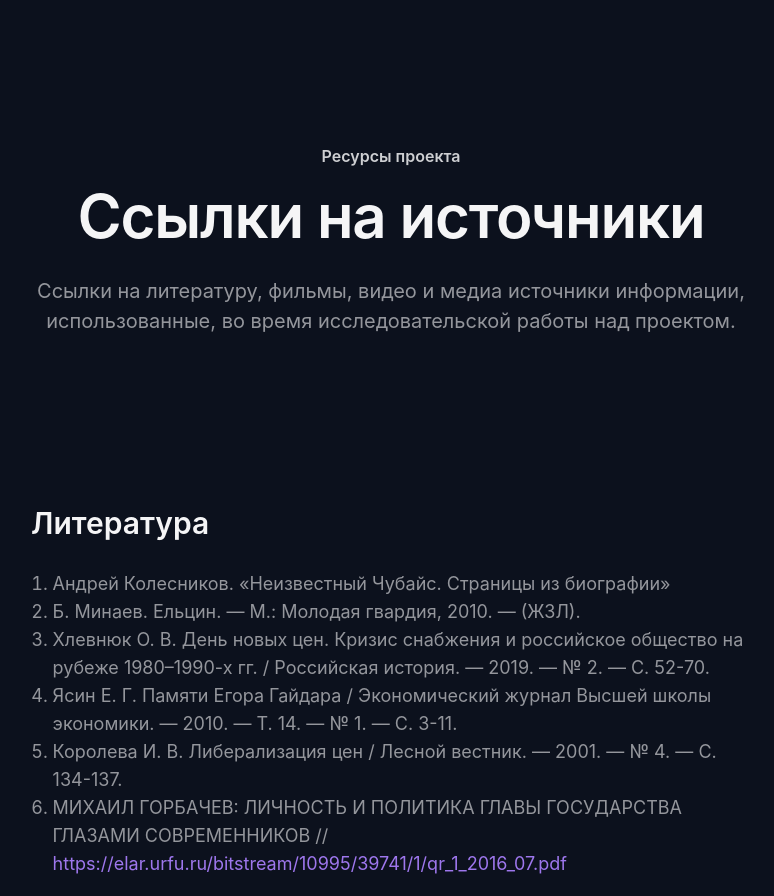
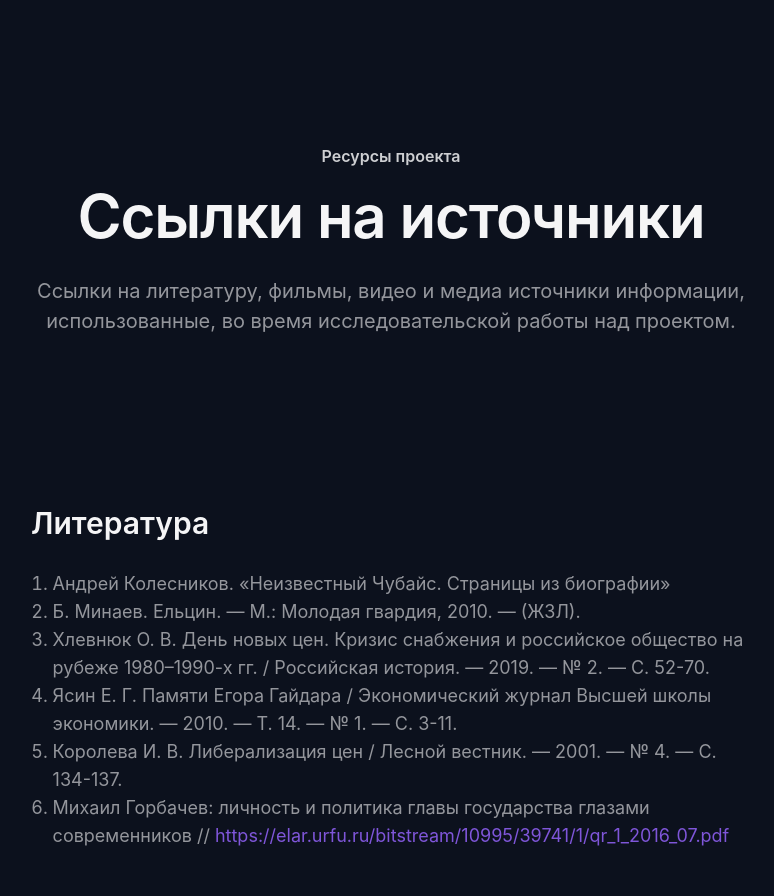
Before and after one commit to Ask4r/rh-hse, a Nuxt app: page /resources in a window 1280 px wide. Shown: the top 896 px of the page, without its empty margins (249-1023 px from the left). Built offline with nearby package versions, Linux system fonts and the light colour scheme.

Commit message:
Resources typos

```diff
--- a/assets/css/main.css
+++ b/assets/css/main.css
@@ -15,7 +15,6 @@ img {
 }
 
 a {
-    color: var(--colors-foreground-fg-brand-primary-600, #9E77ED);
     text-decoration: none;
 }
 
--- a/pages/resources.vue
+++ b/pages/resources.vue
@@ -21,6 +21,7 @@
         <div class="main-content">
             <container class="container">
                 <article class="content">
+
                     <h3 class="text-heading block-first-child">Литература</h3>
 
                     <ol class="plain-text text-list">
@@ -33,7 +34,7 @@
                             14. — № 1. — С. 3-11.
                         </li>
                         <li>Королева И. В. Либерализация цен / Лесной вестник. — 2001. — № 4. — С. 134-137.</li>
-                        <li>МИХАИЛ ГОРБАЧЕВ: ЛИЧНОСТЬ И ПОЛИТИКА ГЛАВЫ ГОСУДАРСТВА ГЛАЗАМИ СОВРЕМЕННИКОВ //
+                        <li>Михаил Горбачев: личность и политика главы государства глазами современников //
                             <nuxt-link to="https://elar.urfu.ru/bitstream/10995/39741/1/qr_1_2016_07.pdf" class="link">
                                 https://elar.urfu.ru/bitstream/10995/39741/1/qr_1_2016_07.pdf
                             </nuxt-link>
@@ -147,6 +148,15 @@
   @include display-sm(Semibold);
 }
 
+.link {
+  color: var(--component-colors-components-buttons-primary-button-primary-bg, #7F56D9);
+  word-break: break-word;
+
+  :hover {
+    color: var(--component-colors-components-buttons-primary-button-primary-bg-hover, #6941C6);
+  }
+}
+
 @media only screen and (min-width: 768px) {
   .header {
     padding: var(--spacing-7xl, 6.4rem) 0;
```
